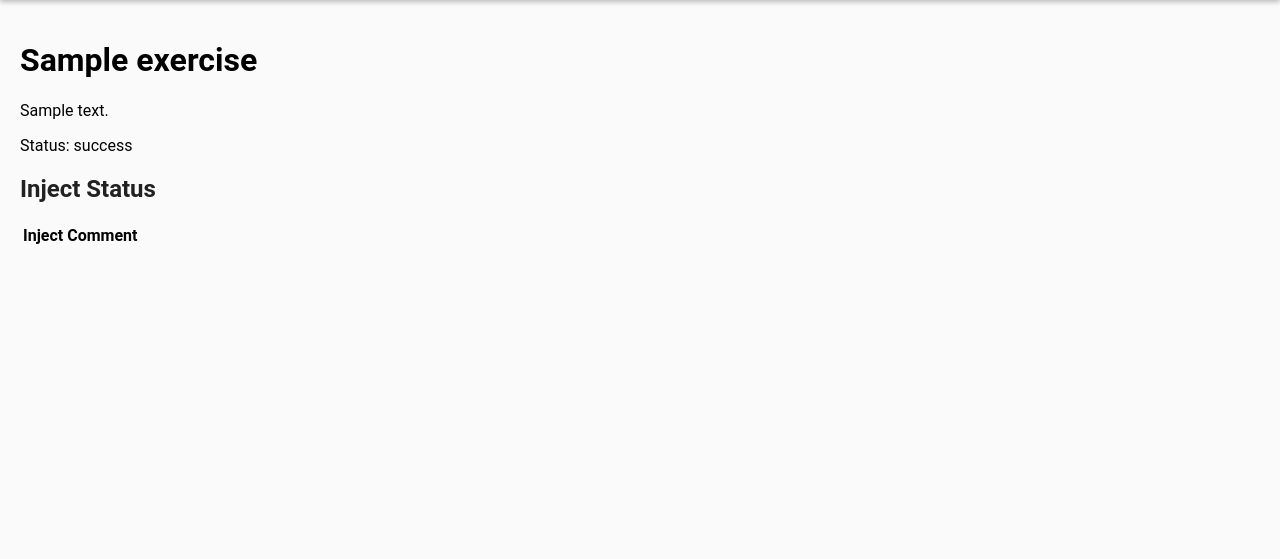
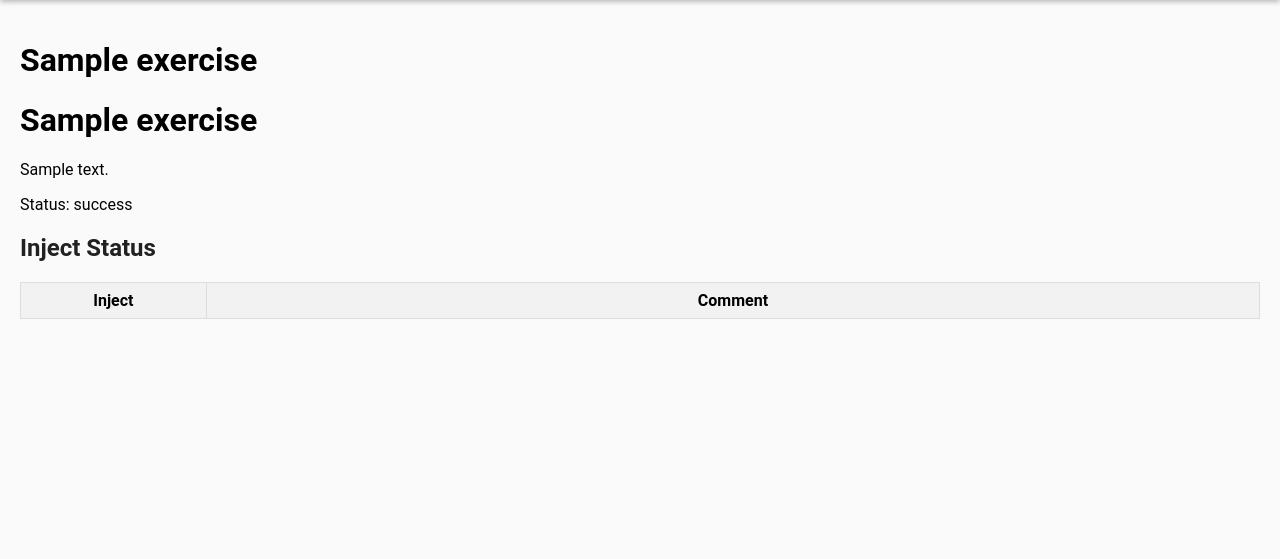
Before and after one commit to cidies/dryrun, a Flask app: template templates/executed_exercise.html in a window 1280 px wide. Shown: the part 107-666 px from the top of the page. Run offline with Flask 3, Linux system fonts and the light colour scheme; the template is opened without the code that fills it: most values are stand-ins (such as "Sample title", 1, 10 or a date in 2020); lists and menus that the app fills with data are empty; some libraries are stand-ins or nearby versions.

```diff
--- a/app.py
+++ b/app.py
@@ -213,10 +213,6 @@ def edit_exercise(id):
     else:
         return "Exercise not found", 404
 
-
-
-
-from datetime import datetime
 
 @socketio.on('start_exercise')
 def perform_exercise(exercise):
--- a/templates/executed_exercise.html
+++ b/templates/executed_exercise.html
@@ -2,8 +2,37 @@
 
 {% block content %}
 
+<html lang="en">
+<body>
+<h1>{{ exercise.name }}</h1>
+<style>
+    table {
+        width: 100%;
+        border-collapse: collapse;
+    }
+    th, td {
+        border: 1px solid #ddd;
+        padding: 8px;
+    }
+    th {
+        background-color: #f2f2f2;
+    }
 
+    /* Verkleinern Sie die Breite der Spalte "Exercise Name" */
+    th:nth-child(1) {
+        width: 15%;
+    }
 
+    /* Vergrößern Sie die Breite der Spalte "Description" */
+    th:nth-child(3) {
+        width: 50%;
+    }
+
+    /* Verkleinern Sie die Breite der Spalte "Last Performed" */
+    th:nth-child(4) {
+        width: 15%;
+    }
+</style>
 <script src="https://cdnjs.cloudflare.com/ajax/libs/socket.io/4.0.1/socket.io.min.js"></script>
 <script>
 window.onload = function() {
@@ -68,4 +97,8 @@ window.onload = function() {
         </tr>
     {% endfor %}
 </table>
+
+
+</body>
+</html>
 {% endblock %}
```
Also changed, not shown: data/exercises.json (+6 -3 lines).
